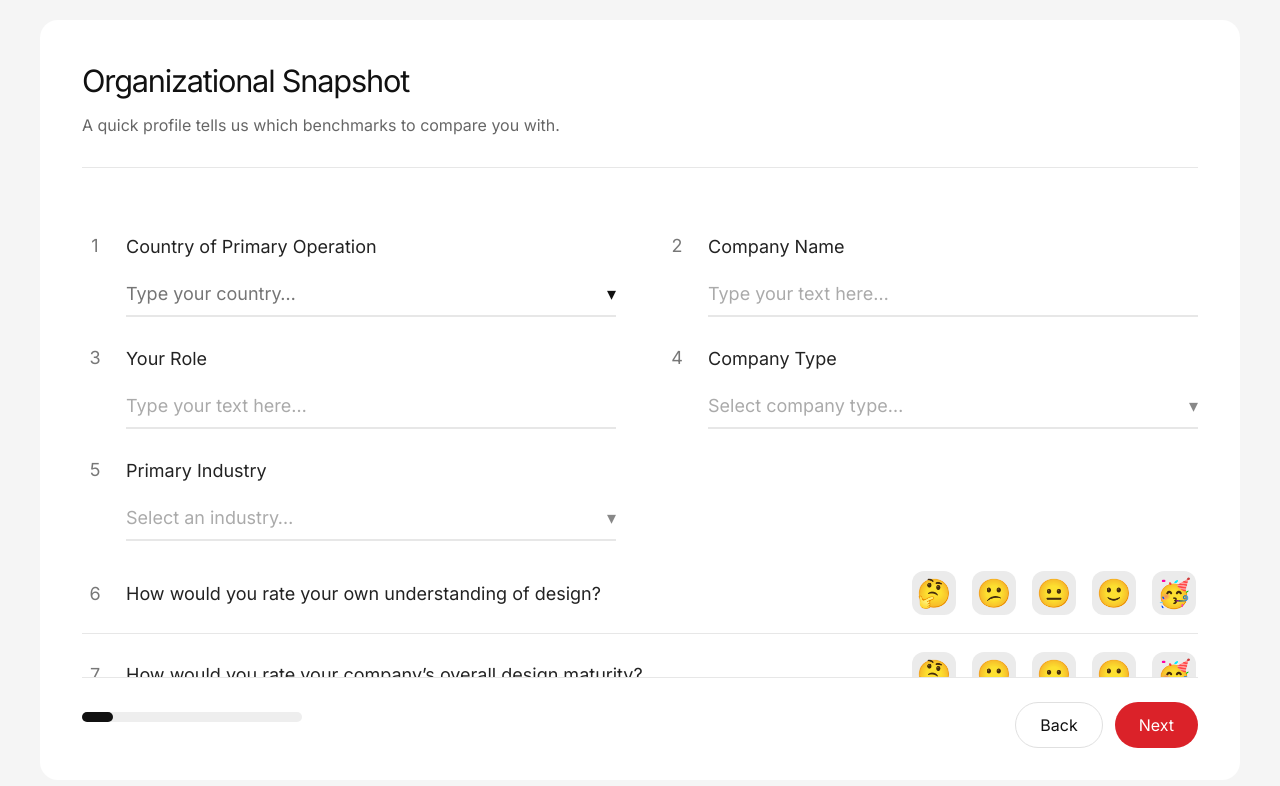
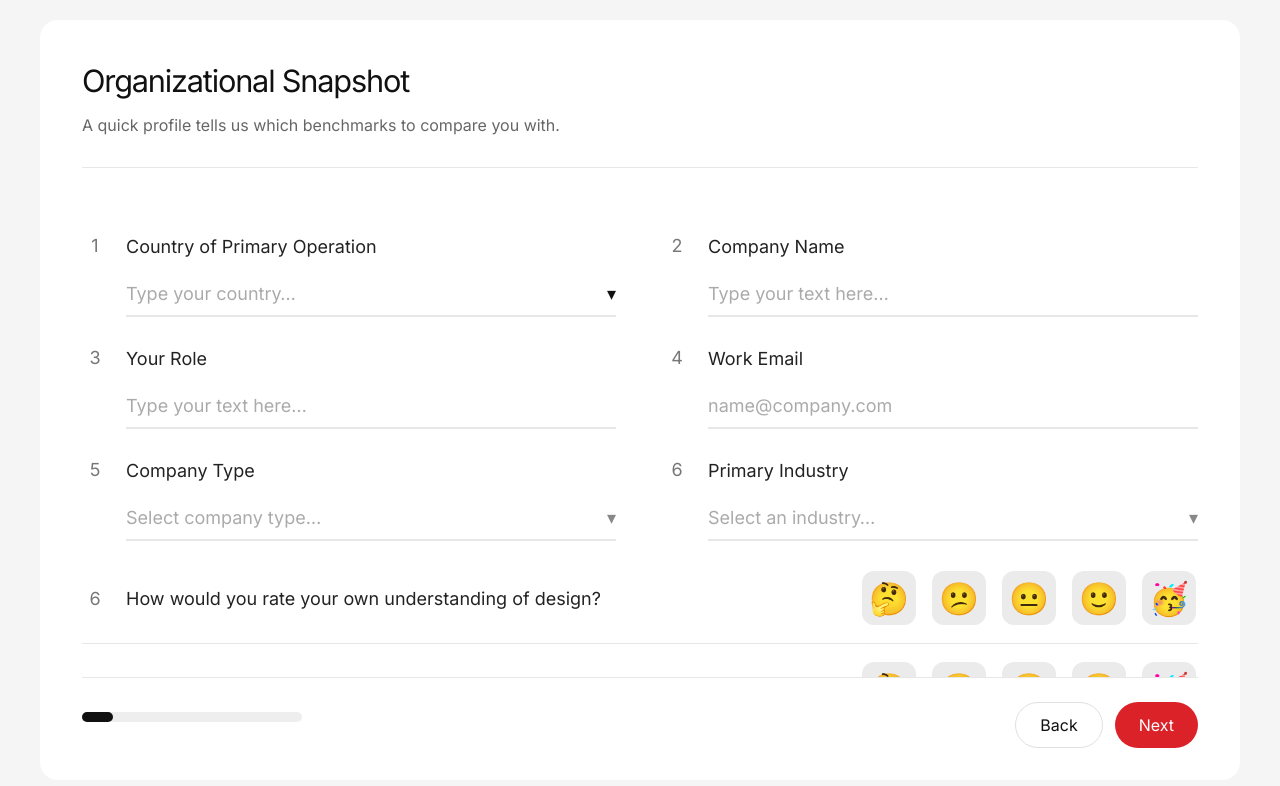
Before and after one commit to bang-id/dmi-form, a React (Vite) app: page /dmi/org in a window 1280 px wide. Shown: the top 786 px of the page. Built offline with nearby package versions, Linux system fonts and the light colour scheme.

Commit message:
working version with DBMS

```diff
--- a/src/components/dmi/LikertBlock.jsx
+++ b/src/components/dmi/LikertBlock.jsx
@@ -22,12 +22,18 @@ export function LikertBlock({ questions = [], scale = 5 }){
               <div className="likert5">
                 {steps.map((val, idx) => {
                   const active = field.value === val;
-                  return (
-                    <button
+                    return (
+                      <button
                       key={val}
                       type="button"
                       aria-label={`${val} of ${scale}`}
-                      onClick={() => field.onChange(val)}
+                        onMouseDown={(e)=>{
+                          e.currentTarget.classList.add('tap');
+                        }}
+                        onAnimationEnd={(e)=>{
+                          e.currentTarget.classList.remove('tap');
+                        }}
+                        onClick={() => field.onChange(val)}
                       className={`emoji-btn ${active ? "active" : ""}`}
                     >
                       {EMOJI[idx]}
--- a/src/components/dmi/OrgFields.jsx
+++ b/src/components/dmi/OrgFields.jsx
@@ -31,8 +31,8 @@ export function OrgFields({ fields }){
   const { register, control } = useFormContext();
 
   // Split into the two columns and the two likert rows
-  const baseFields = fields.slice(0, 5);
-  const likertRows = fields.slice(5);
+  const baseFields = fields.slice(0, 6);
+  const likertRows = fields.slice(6);
 
   return (
     <>
@@ -46,8 +46,12 @@ export function OrgFields({ fields }){
           <li key={f.id} className="field">
             <span className="label">{f.label}</span>
 
-            {f.type === "text" && f.id !== "country" && (
+            {f.type === "text" && f.id !== "country" && f.id !== "workEmail" && (
               <input {...register(f.id)} className="input-underline" placeholder="Type your text here…" />
+            )}
+
+            {f.type === "text" && f.id === "workEmail" && (
+              <input type="email" {...register(f.id)} className="input-underline" placeholder="name@company.com" />
             )}
 
             {f.type === "text" && f.id === "country" && (
--- a/src/config/dmiSchema.js
+++ b/src/config/dmiSchema.js
@@ -11,6 +11,7 @@ export const STEPS = [
       { id: "country",      label: "Country of Primary Operation", type: "text",   required: true },
       { id: "company",      label: "Company Name",                  type: "text",   required: true },
       { id: "role",         label: "Your Role",                     type: "text",   required: true },
+      { id: "workEmail",    label: "Work Email",                    type: "text",   required: true },
       { id: "companyType",  label: "Company Type",                  type: "select", options: ["Startup","SME","Corporation","Non-profit","Government", "Other"], required: true },
       { id: "industry",     label: "Primary Industry",              type: "select", options: [
         "Advanced electronics",
--- a/src/pages/DMIResult.jsx
+++ b/src/pages/DMIResult.jsx
@@ -63,9 +63,14 @@ export default function DMIResult() {
             <div className="line"></div>
             <h2 className="result-description">{result.description}</h2>
             <p className="result-text">{result.content}</p>
-            <button className="cta-button result-cta">
+            <a
+              className="cta-button result-cta"
+              href="https://bangid.com/start-for-free/"
+              target="_blank"
+              rel="noopener noreferrer"
+            >
               {result.buttonText}
-            </button>
+            </a>
           </div>
         </div>
       </section>
--- a/src/pages/DMIWizard.jsx
+++ b/src/pages/DMIWizard.jsx
@@ -14,6 +14,12 @@ const orgSchema = z.object({
   country: z.string().min(1, "Country is required"),
   company: z.string().min(1, "Company name is required"),
   role: z.string().min(1, "Role is required"),
+  workEmail: z.string()
+    .min(1, "Work email is required")
+    .email("Enter a valid email")
+    .refine(val => !/@(gmail|yahoo|hotmail|outlook|live|icloud|aol|protonmail|pm\.me)\./i.test(val), {
+      message: "Use your work email (no personal domains)",
+    }),
   companyType: z.string().min(1, "Company type is required"),
   industry: z.string().min(1, "Industry is required"),
   selfDesignUnderstanding: z.number().min(1).max(5),
@@ -124,6 +130,7 @@ export default function DMIWizard({ step = "org" }){
         org_country: allData.country ?? null,
         org_company: allData.company ?? null,
         org_role: allData.role ?? null,
+        work_email: allData.workEmail ?? null,
         org_company_type: allData.companyType ?? null,
         org_industry: allData.industry ?? null,
         self_design_understanding: allData.selfDesignUnderstanding ?? null,
--- a/styles.css
+++ b/styles.css
@@ -389,19 +389,30 @@
 
 .likert5{ display:flex; gap:12px; }
 .emoji-btn{
-  width:44px; height:44px; border-radius:12px;
+  width:54px; height:54px; border-radius:12px;
   border:none;
   background:#ebebeb;
   display:grid;
   place-items:center;
-  font-size:28px;
+  font-size:32px;
   cursor:pointer;
   margin: 2px;
+  transition: background .2s ease, transform .08s ease, border-color .2s ease;
 }
 .emoji-btn.active{
-  background: var(--color-black);     /* subtle focus ring like your mock */
+  background: var(--color-black);
+}
 
+/* tap down/up animation */
+@keyframes tap-down-up {
+  0%   { transform: translateY(0); }
+  20%  { transform: translateY(2px); }
+  100% { transform: translateY(0); }
 }
+
+.emoji-btn:active{ transform: translateY(2px); }
+.emoji-btn:focus-visible{ outline: none; }
+.emoji-btn.tap{ animation: tap-down-up 180ms ease-out; }
 
 /* ---------- Buttons + footer actions ---------- */
 .form-cta{ display:flex; justify-content:flex-end; gap:12px; margin-top:24px; }
@@ -490,7 +501,7 @@ html, body{ overflow:hidden; }
     padding-left: 24px;
   }
   /* tighten sizes for small screens (optional) */
-  .emoji-btn{ width:40px; height:40px; border-radius:10px; }
+  .emoji-btn{ width:40px; height:40px; border-radius:12px; }
   .likert-rows{ gap:16px; }       /* a bit tighter vertical rhythm */
 
   /* progress bar takes the first full row */
@@ -768,4 +779,5 @@ html, body{ overflow:hidden; }
 .autocomplete{ position:relative; }
 .ac-control{ display:flex; align-items:center; gap:8px; }
 .ac-input{ border:none; outline:none; background:transparent; width:100%; color:inherit; font-size:inherit; line-height:inherit; }
+.ac-input::placeholder{ color:#0005; }
 .autocomplete.open .ac-control{ border-bottom-color:#fff; }
```
